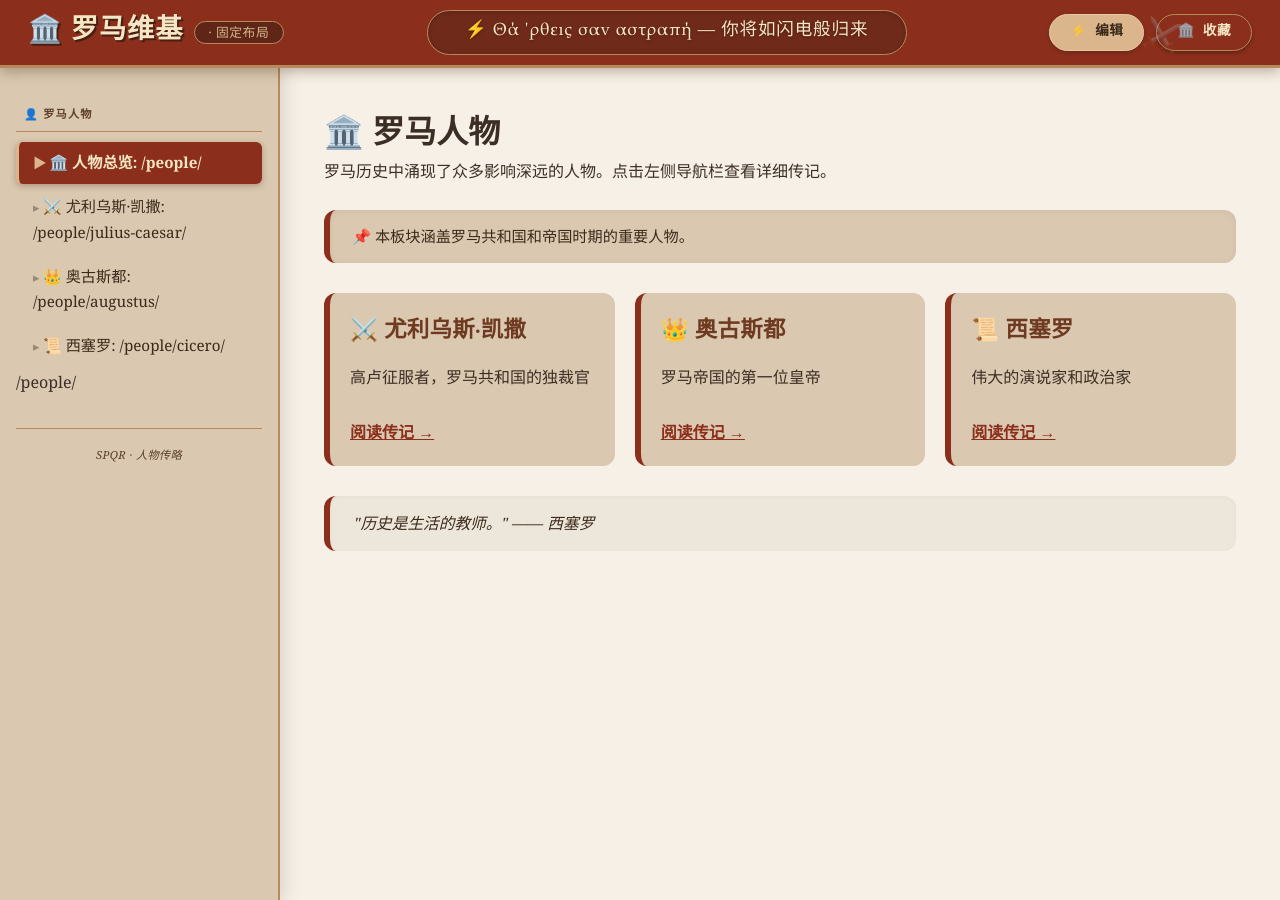
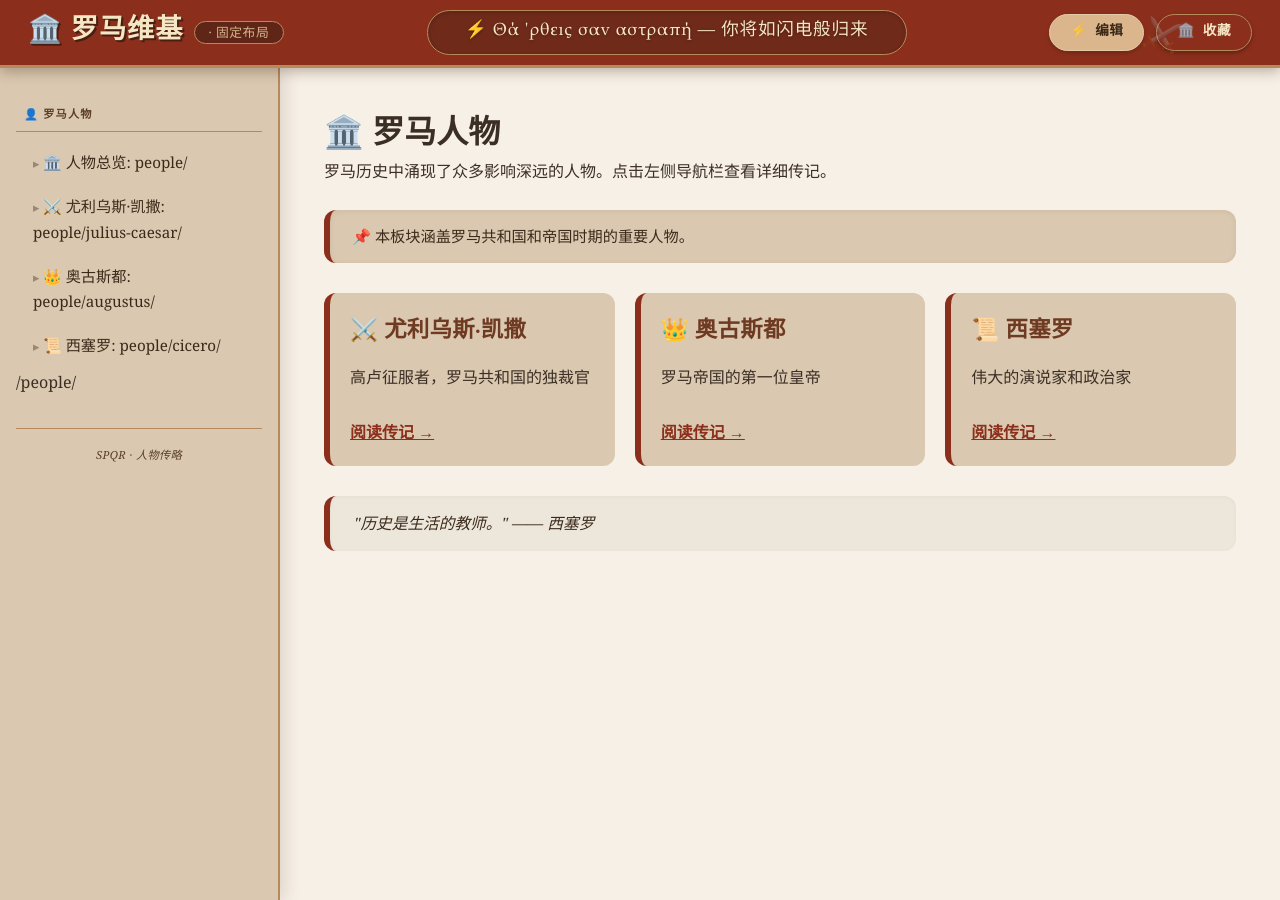
Before and after one commit to GensokyoCirno/gensokyocirno.github.io, a Jekyll site: the page built from pages/people/index.html, in a window 1280 px wide. Built offline with Jekyll 4.4.1, drawn with Linux system fonts in a browser that asks for light colours.

Commit message:
优化逻辑测试 - a3-9

```diff
--- a/_includes/sidebar/people.html
+++ b/_includes/sidebar/people.html
@@ -2,10 +2,9 @@
   <nav class="sidebar-nav">
     <div class="nav-section">👤 罗马人物</div>
     {% for nav in site.navigation_people %}
-      {% assign current_url = nav.url | relative_url %}
       <a href="{{ nav.url | relative_url }}"
-         class="{% if page.url == current_url %}active{% endif %}">
-        <span>{{ nav.icon }}</span> {{ nav.title }}: {{nav.url | relative_url}}
+         class="{% if page.url == '/' + nav.url %}active{% endif %}">
+        <span>{{ nav.icon }}</span> {{ nav.title }}: {{nav.url}}
       </a>
     {% endfor %}
     <p>{{page.url}}</p>
```
